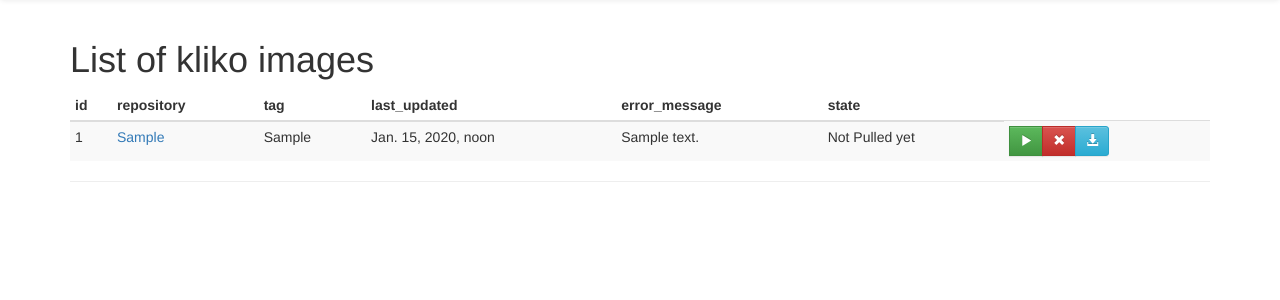
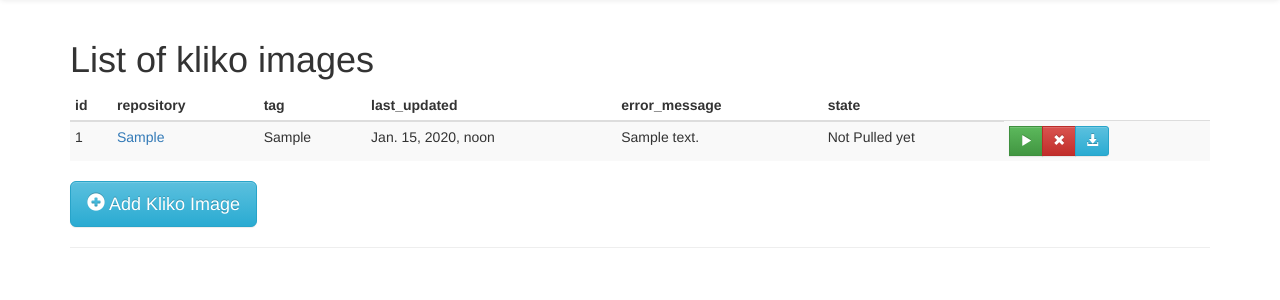
Before and after one commit to ratt-ru/rodrigues, a Django app: page /scheduler/images/ in a window 1280 px wide. Shown: the part 52-352 px from the top of the page. Run offline with Django 3.2, Linux system fonts and the light colour scheme; a user stored in the database is signed in; tables that the repository leaves empty hold one stand-in row (values such as "Sample post"); parts of the project's set-up code (start-up, migrations or seed data) failed here and were passed over; some libraries are stand-ins or nearby versions.

Commit message:
add add button

```diff
--- a/scheduler/views.py
+++ b/scheduler/views.py
@@ -12,7 +12,7 @@ from django.conf import settings
 from django.contrib import messages
 from django.core.urlresolvers import reverse_lazy, reverse
 from django.http.response import HttpResponseRedirect
-from django.views.generic import ListView, DeleteView, CreateView, RedirectView, DetailView
+from django.views.generic import ListView, DeleteView, CreateView
 from django.shortcuts import render
 from django.contrib.auth.decorators import login_required
 from django.forms import CharField
--- a/templates/base.html
+++ b/templates/base.html
@@ -17,7 +17,6 @@
         <ul class="nav navbar-nav">
             <li><a href="{% url 'job_list' %}">List jobs</a></li>
             <li><a href="{% url 'image_list' %}">Create job</a></li>
-
         </ul>
         <ul class="nav navbar-nav navbar-right">
             {% if user.is_staff %}
--- a/templates/scheduler/klikoimage_form.html
+++ b/templates/scheduler/klikoimage_form.html
@@ -11,7 +11,6 @@
                 {{ form.as_p }}
                 <input type="submit" value="Save" />
             </form>
-
         </div>
     </div>
 
--- a/templates/scheduler/klikoimage_list.html
+++ b/templates/scheduler/klikoimage_list.html
@@ -5,7 +5,7 @@
 
 {%  block content %}
 
-            <h1>List of kliko images</h1>
+    <h1>List of kliko images</h1>
 
     {% if object_list %}
 
@@ -55,8 +55,6 @@
             {% endfor %}
         </table>
     {%  else %}
-
-
         <div class="jumbotron">
             <div class="container center-block text-center">
                 <h1>no images yet!</h1>
@@ -64,4 +62,13 @@
         </div>
     {%  endif %}
 
+         <div class="row">
+        <div class="col-md-12">
+               {% if user.is_staff %}
+                <a href="{% url 'image_create' %}"  class="btn btn-info btn-lg"><span class="glyphicon glyphicon-plus-sign"></span> Add Kliko Image</a>
+            {%  endif %}
+        </div>
+    </div>
+
+
 {%  endblock %}
--- a/templates/scheduler/klikoimage_pull.html
+++ b/templates/scheduler/klikoimage_pull.html
@@ -7,7 +7,7 @@
 
     <div class="jumbotron">
         <div class="container center-block text-center">
-            <h3>Are you sure you want to pull kliko image {{ object.name }} ({{ object.id }})?</h3>
+            <h3>Are you sure you want to pull kliko image {{ object.name }} ({{ object.id }}) from the docker hub?</h3>
             <form action="" method="post">{% csrf_token %}
                 <input class="btn btn-danger" type="submit" value="Confirm" />
             </form>
```
